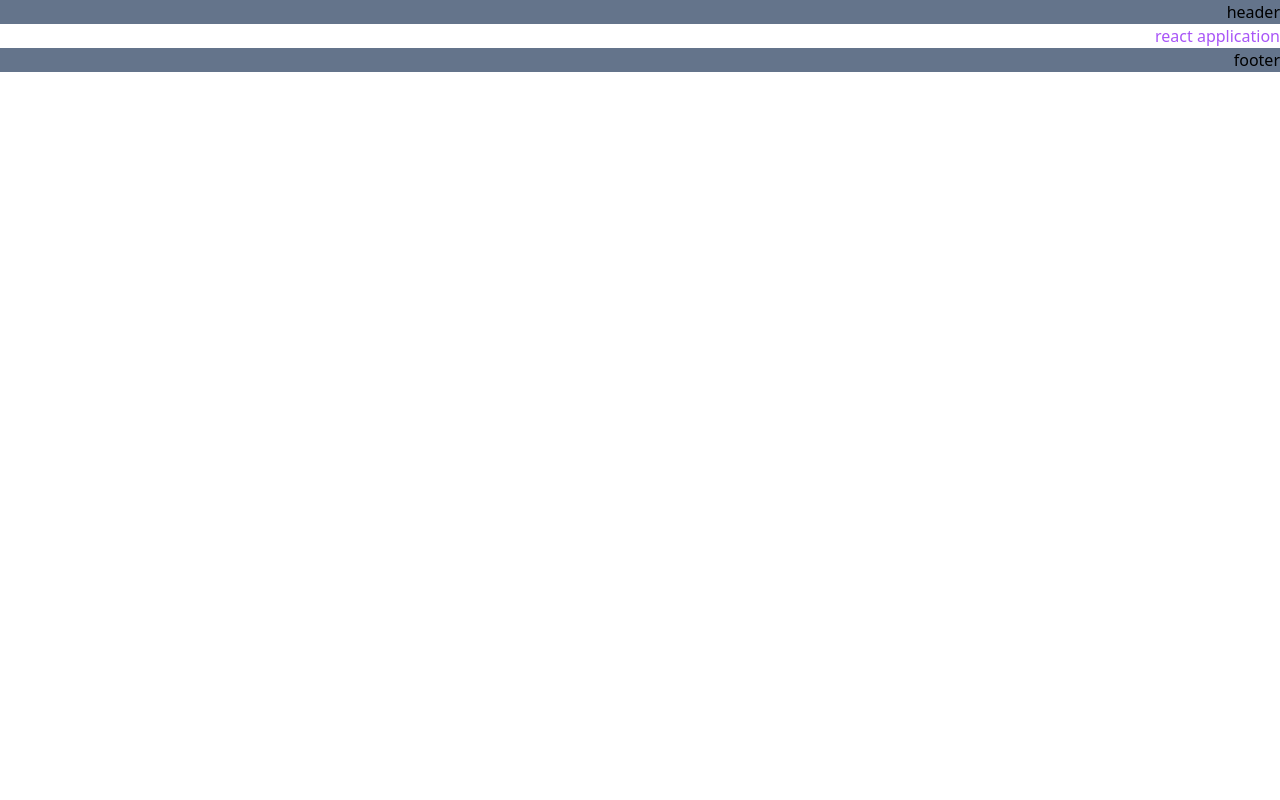
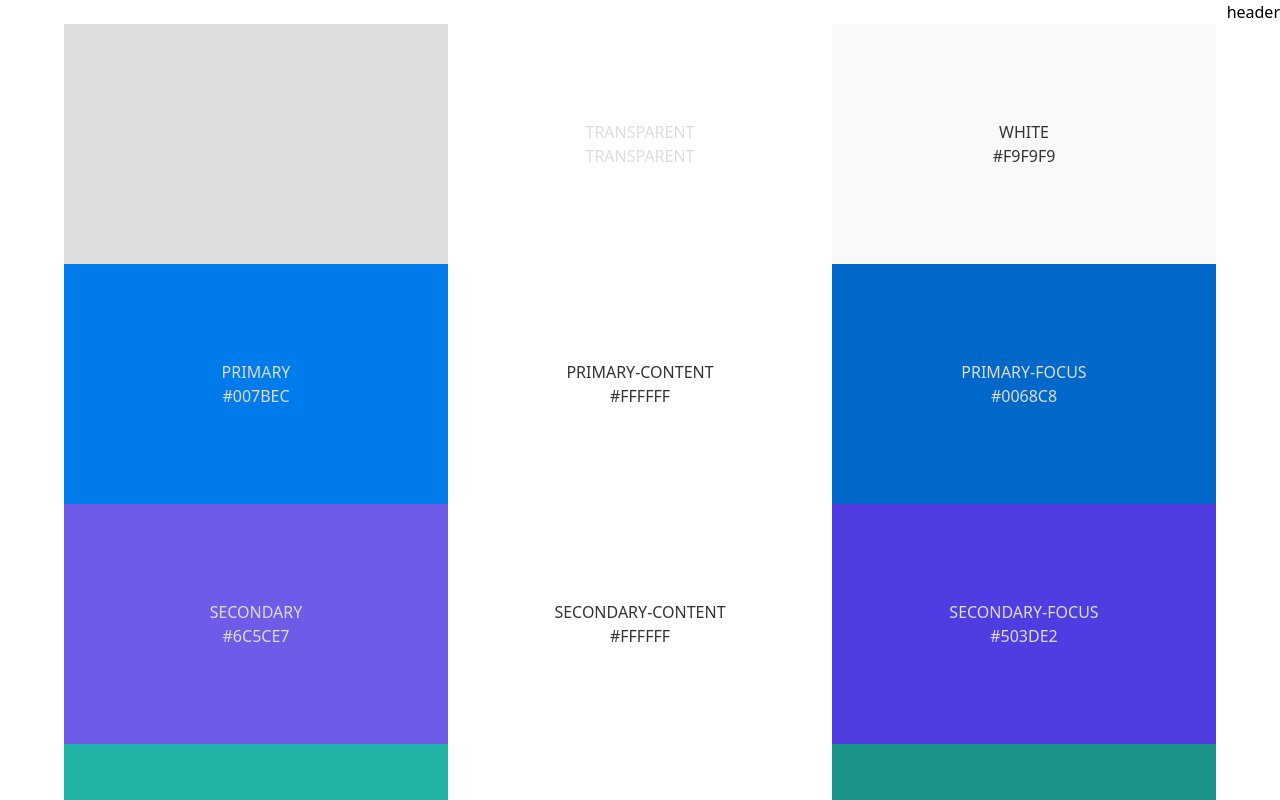
Before and after one commit to orgamiryazdani/classbon, a Next.js app: page / in a window 1280 px wide. Shown: the top 800 px of the page. Built offline with nearby package versions, Linux system fonts and the light colour scheme.

Commit message:
Add colors and customize tailwindcss for the project

```diff
--- /dev/null
+++ b/src/app/_components/colors/colors.tsx
@@ -0,0 +1,31 @@
+import { colord } from "colord";
+import { tailwindColors } from "../../../../tailwind.config";
+
+const getTextColor = (backgroundColor: string): string =>
+  colord(backgroundColor).isDark() ? "#dddddd" : "#333333";
+
+export const Colors: React.FC = () => (
+  <div
+    dir='ltr'
+    className='flex flex-wrap justify-center'>
+    {Object.entries(tailwindColors).map(([name, color]) => (
+      <ColorBox
+        key={name}
+        name={name}
+        color={color}
+      />
+    ))}
+  </div>
+);
+
+const ColorBox: React.FC<{ name: string; color: string }> = ({
+  name,
+  color,
+}) => (
+  <div
+    className='w-96 h-60 flex flex-col items-center justify-center text-center uppercase'
+    style={{ backgroundColor: color, color: getTextColor(color) }}>
+    <span>{name}</span>
+    <span>{color}</span>
+  </div>
+);
--- a/src/app/page.tsx
+++ b/src/app/page.tsx
@@ -1,3 +1,9 @@
+import { Colors } from "./_components/colors/colors";
+
 export default function Home() {
-  return <div className="text-purple-500">react application</div>;
+  return (
+    <>
+      <Colors />
+    </>
+  );
 }
--- a/tailwind.config.ts
+++ b/tailwind.config.ts
@@ -1,12 +1,54 @@
+import { colord, extend } from "colord";
+import mixPlugin from "colord/plugins/mix";
 import type { Config } from "tailwindcss";
+
+extend([mixPlugin]);
+
+const generateDarkenColorFrom = (input: string, precentage = 0.07): string => colord(input).darken(precentage).toHex();
+
+const generateForegroundColorFrom = (input: string, precentage = 0.8): string => colord(input).mix(colord(input).isDark() ? "white" : "black", precentage).toHex();
+
+export const tailwindColors: { [key: string]: string } = {
+  current: "currentColor",
+  transparent: "transparent",
+  white: "#F9F9F9",
+  primary: "#007BEC",
+  "primary-content": "#FFFFFF",
+  "primary-focus": generateDarkenColorFrom("#007BEC"),
+  secondary: "#6c5ce7",
+  "secondary-content": "#FFFFFF",
+  "secondary-focus": generateDarkenColorFrom("#6c5ce7"),
+  accent: "#1FB2A5",
+  "accent-content": "#FFFFFF",
+  "accent-focus": generateDarkenColorFrom("#1FB2A5"),
+  neutral: "#2a323c",
+  "neutral-content": generateForegroundColorFrom("#FFFFFF"),
+  "neutral-focus": generateDarkenColorFrom("#2a323c", 0.03),
+  "base-25": "#353d47",
+  "base-50": "#2a323c",
+  "base-75": "#20272e",
+  "base-100": "#1d232a",
+  "base-200": "#191e24",
+  "base-300": "#15191e",
+  "base-content": "#A6ADBB",
+  info: "#3abff8",
+  "info-content": generateForegroundColorFrom("#3abff8"),
+  success: "#36d399",
+  "success-content": generateForegroundColorFrom("#36d399"),
+  warning: "#fbbd23",
+  "warning-content": generateForegroundColorFrom("#fbbd23"),
+  error: "#f87272",
+  "error-content": generateForegroundColorFrom("#f87272"),
+  "gradient-first": "#34eaa0",
+  "gradient-second": "#0fa2e9",
+}
 
 const config: Config = {
   content: [
-    "./src/pages/**/*.{js,ts,jsx,tsx,mdx}",
-    "./src/components/**/*.{js,ts,jsx,tsx,mdx}",
-    "./src/app/**/*.{js,ts,jsx,tsx,mdx}",
+    "./src/app/**/*.{tsx,jsx}",
   ],
   theme: {
+    colors: tailwindColors,
     extend: {
 
     },
```
Also changed, not shown: package.json (+6 -5 lines), 1 other file (tests, documents, lock files or other folders).
